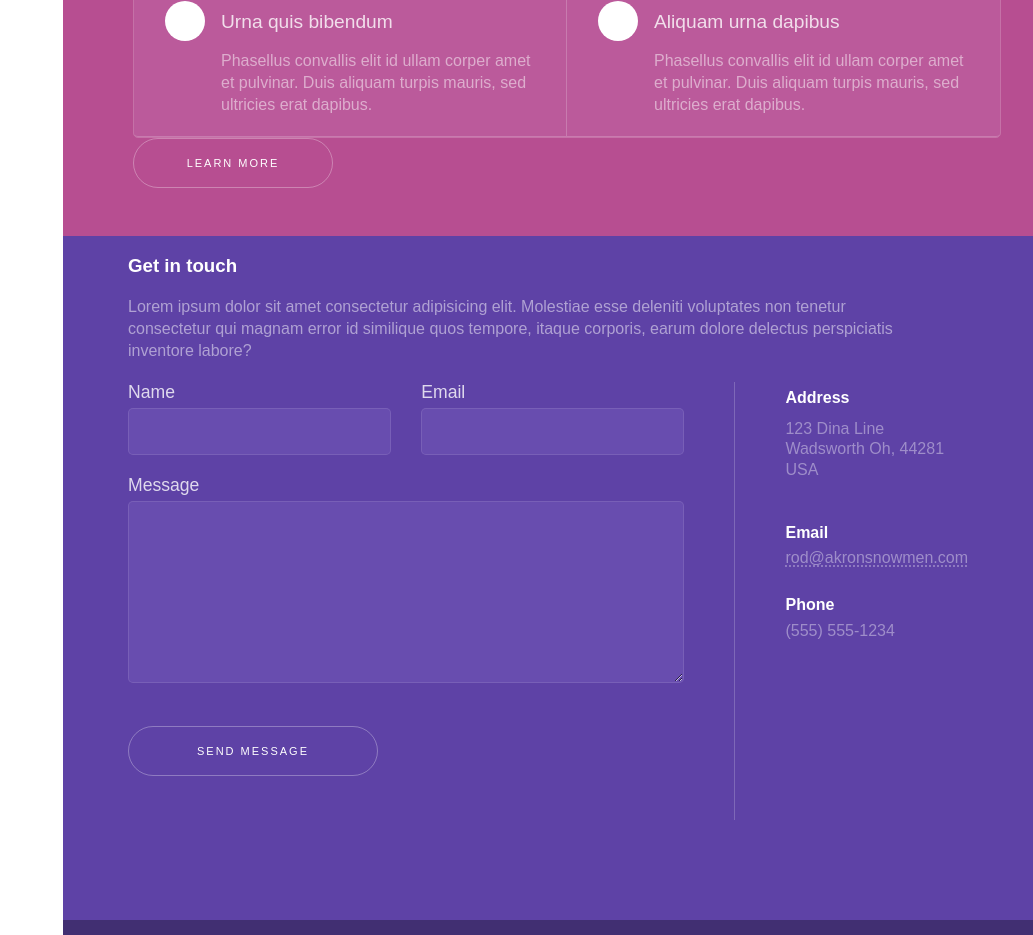
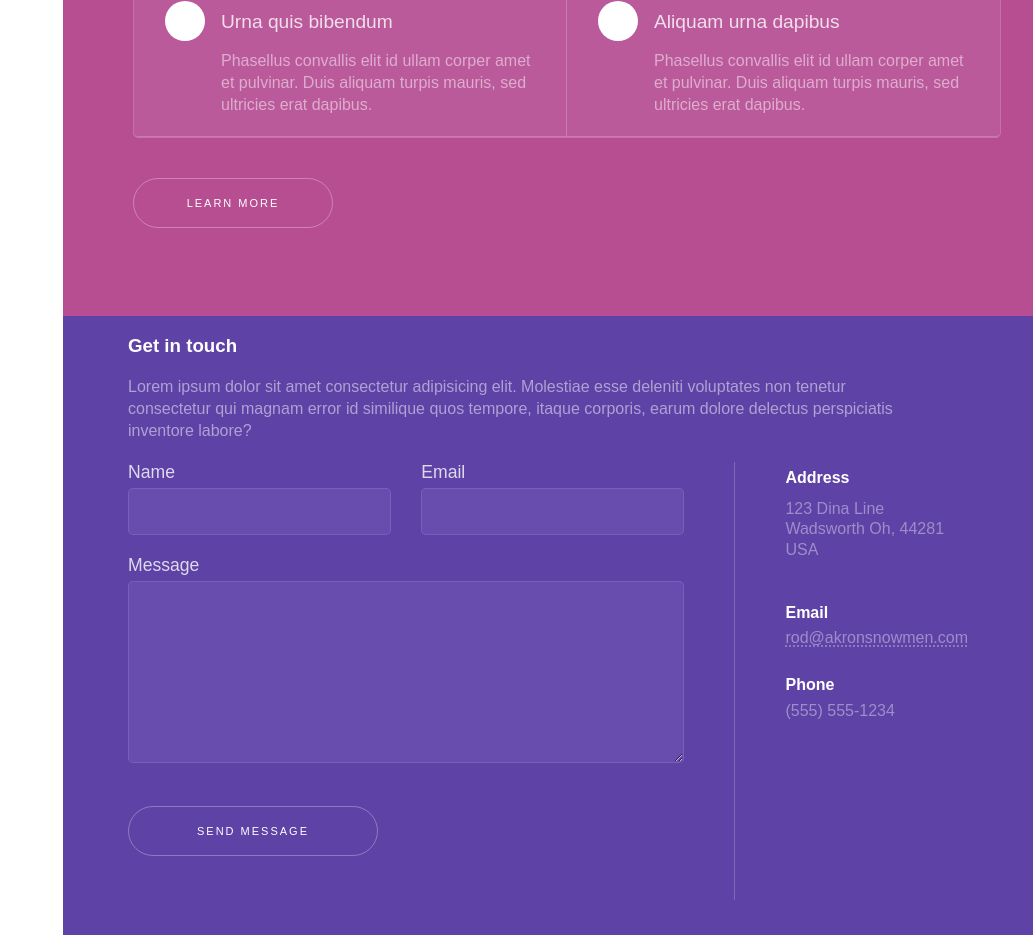
Before and after one commit to jaredh159/akron-snowmen, a Next.js app: page / in a window 1280 px wide. Shown: the part 2400-3335 px from the top of the page, without its empty margins (247-1280 px from the left). Built offline with nearby package versions, Linux system fonts and the light colour scheme.

Commit message:
tweak pink block

```diff
--- a/components/Nav.module.css
+++ b/components/Nav.module.css
@@ -12,7 +12,7 @@
   margin-left: 12px;
   margin-right: 12px;
   letter-spacing: 1px;
-  font-family: "Arial";
+  font-family: 'Arial';
   font-size: 12px;
   color: rgba(255, 255, 255, 0.5);
   font-weight: bold;
@@ -22,7 +22,7 @@
 
 /* This should be :active instead of :hover, need to change later */
 .link:hover::after {
-  content: "";
+  content: '';
   display: block;
   position: absolute;
   background: var(--pink);
--- a/components/PinkBlock.module.css
+++ b/components/PinkBlock.module.css
@@ -7,6 +7,7 @@
 
 .buttonWrapper {
   padding-top: 0rem;
+  margin: 40px 0;
 }
 
 .h1 {
@@ -19,12 +20,6 @@
   max-width: 755px;
 }
 
-@media (min-width: 890px) {
-  .p {
-    width: 850px;
-  }
-}
-
 .h1 {
   color: white;
 }
```
